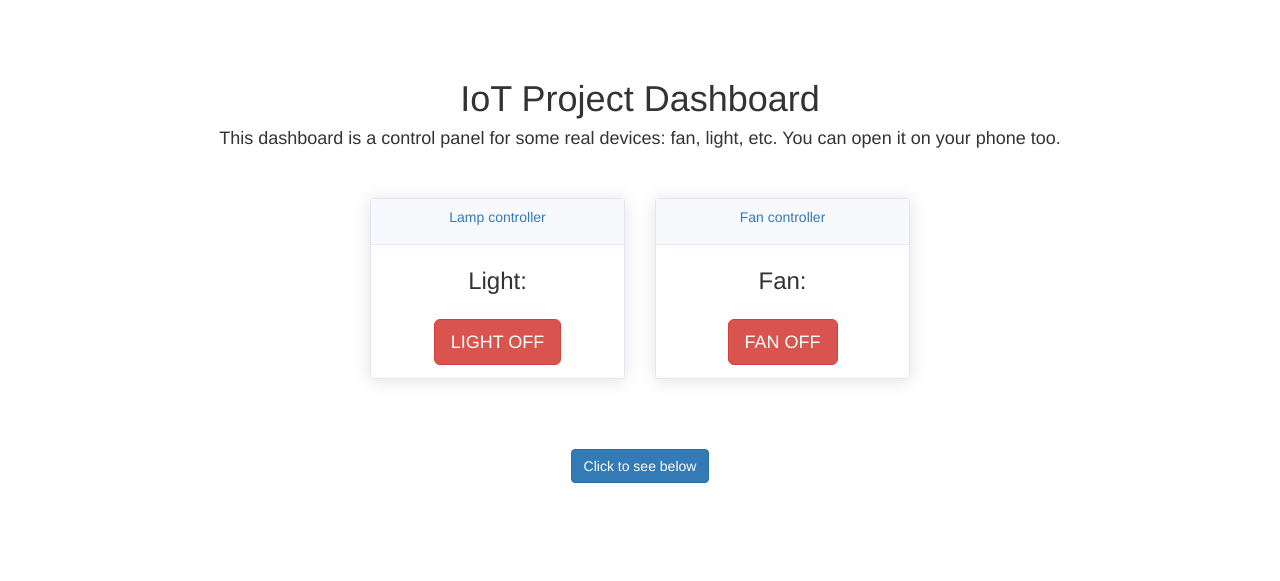
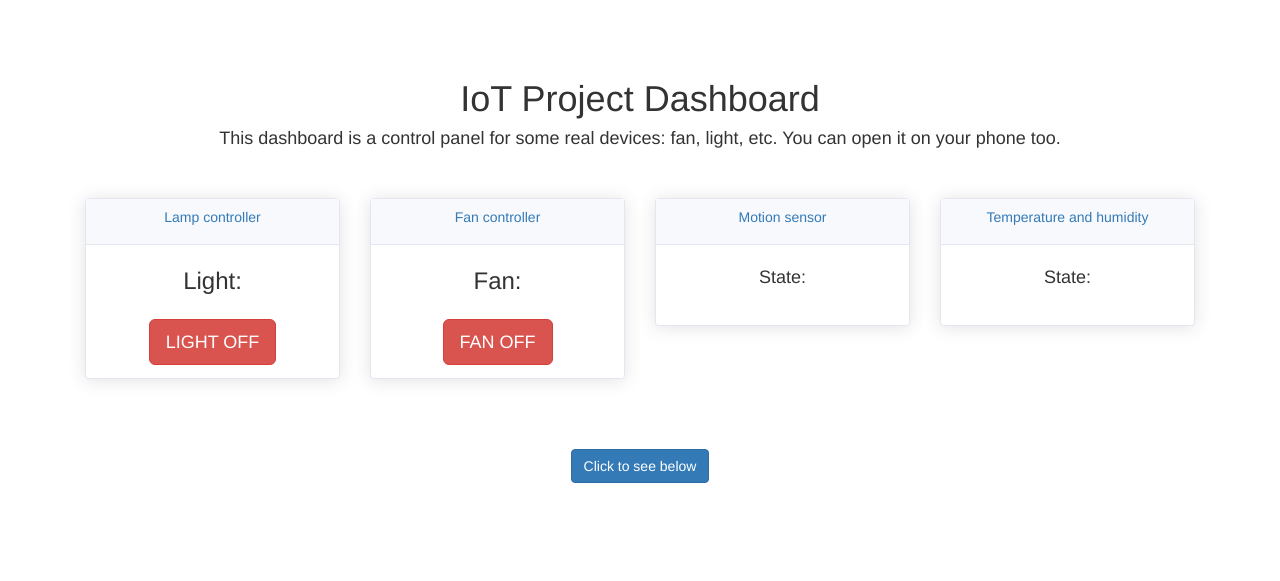
Before and after one commit to sdim2016/iot-project, a PHP site: page / in a window 1280 px wide. Shown: the part 91-672 px from the top of the page. Run offline with PHP 8.4, Linux system fonts and the light colour scheme; the visitor is signed in with stand-in values (Sample User, id 1); some libraries are stand-ins or nearby versions.

Commit message:
Added cards for sensors

```diff
--- a/index.php
+++ b/index.php
@@ -69,8 +69,6 @@ require_once 'authenticate.php';
             <br/>
             <div class="container-fluid">
               <div class="row">
-                <div class="col-md-3">
-                </div>
     <div class="col-md-3">
   <div class="card shadow mb-5">
     <div class="card-header py-3">
@@ -104,7 +102,27 @@ require_once 'authenticate.php';
         </div>
       </div>
       <div class="col-md-3">
-    </div>
+    <div class="card shadow mb-5">
+      <div class="card-header py-3">
+        <p class="text-primary m-0 font-weight-bold">Motion sensor</p>
+      </div>
+      <div class="card-body">
+              <h4 class="imp">State:</h3>
+
+              </div>
+            </div>
+          </div>
+          <div class="col-md-3">
+        <div class="card shadow mb-5">
+          <div class="card-header py-3">
+            <p class="text-primary m-0 font-weight-bold">Temperature and humidity</p>
+          </div>
+          <div class="card-body">
+                  <h4 class="imp">State:</h3>
+
+                  </div>
+                </div>
+              </div>
   </div>
             <p>&nbsp;</p>
             <div class="row">
```
